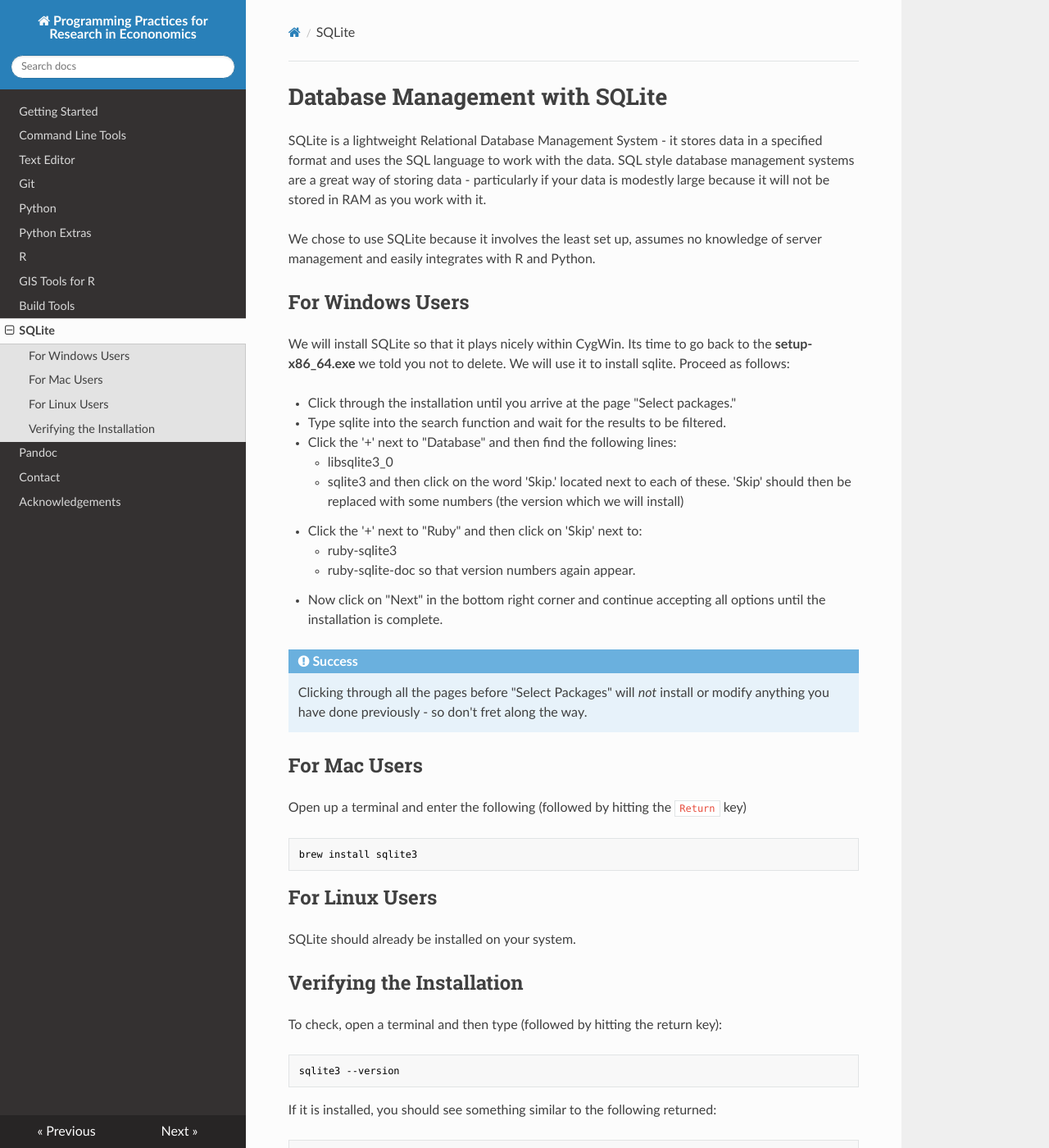
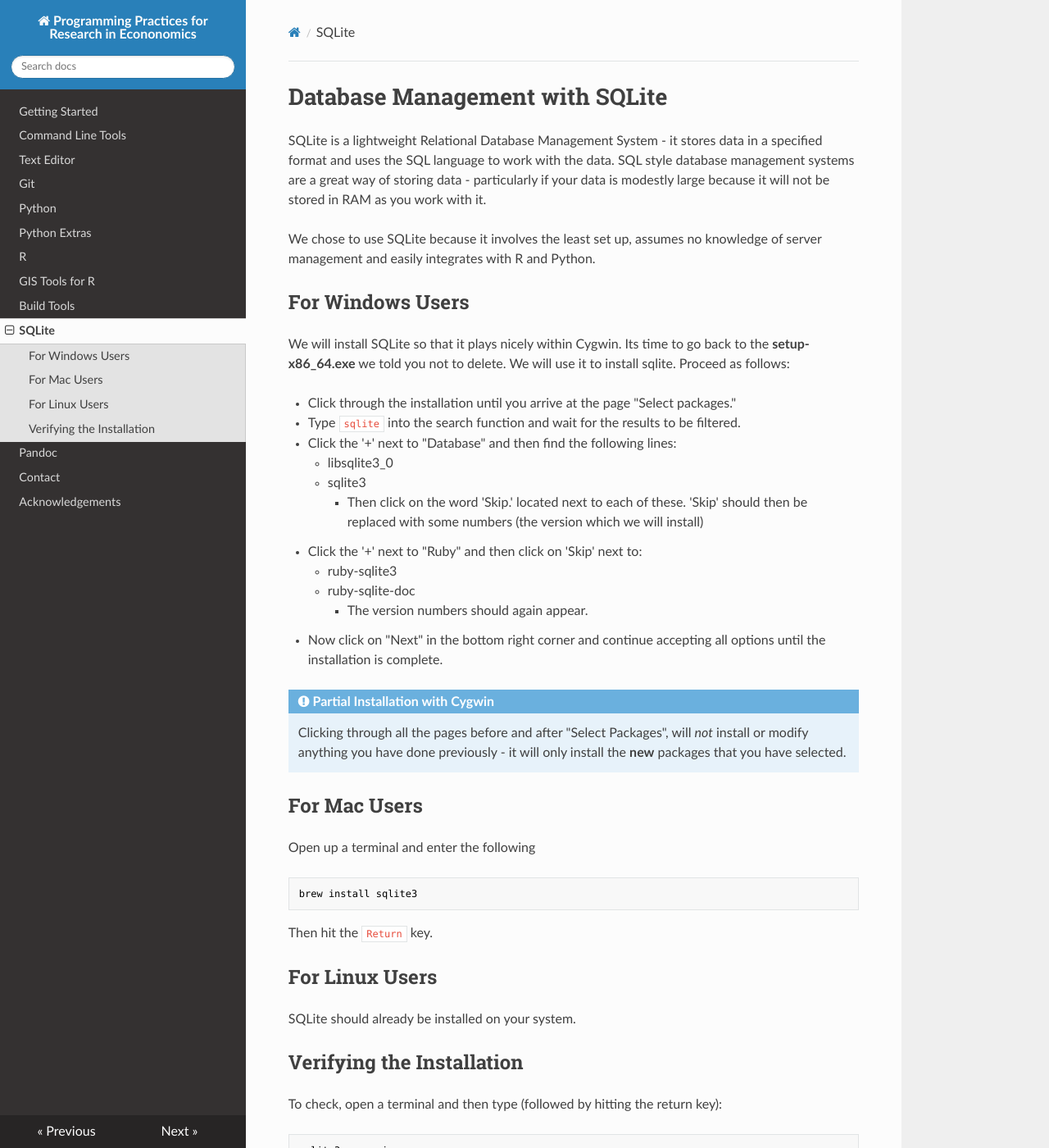
Before and after one commit to pp4rs/DEPRECATED-installation-guide, an MkDocs documentation site: the page built from docs/sqlite.md, in a window 1280 px wide and 1400 px high. Shown: the whole window at 82% size. Built offline with MkDocs 1.6.1, drawn with Linux system fonts in a browser that asks for light colours; nearby versions of some CDN libraries; old or Windows-style settings are respelled for this version of MkDocs.

Commit message:
snakemake and pandoc updates preparing for the 2017 release

````diff
--- a/docs/snakemake.md
+++ b/docs/snakemake.md
@@ -4,7 +4,7 @@
 It will allow us to control the execution of a set scripts by by running them from the command line.
 We will use make to automate the execution of our research projects with a "single click" so that our entire work flow is reproducible.
 
-!!! success "Why a Tool to Manage Project's Execution?"
+!!! tip "Why a Tool to Manage Project's Execution?"
     We strongly believe in using build tools to manage the execution of a research project - and we hope that by the end of the course you do too.
 
     Some reasons we push this topic are:
--- a/docs/sqlite.md
+++ b/docs/sqlite.md
@@ -8,31 +8,33 @@
 
 ## For Windows Users
 
-We will install SQLite so that it plays nicely within CygWin.
+We will install SQLite so that it plays nicely within Cygwin.
 Its time to go back to the **setup-x86_64.exe** we told you not to delete. We will use it to install sqlite.
 Proceed as follows:
 
-* Click through the installation until you arrive at the page "Select packages."
-* Type sqlite into the search function and wait for the results to be filtered.
-* Click the '+' next to "Database" and then find the following lines:
-    * libsqlite3_0
-    * sqlite3
- and then click on the word 'Skip.' located next to each of these. 'Skip' should then be replaced with some numbers (the version which we will install)
-* Click the '+' next to "Ruby" and then click on 'Skip' next to:
-    * ruby-sqlite3
-    * ruby-sqlite-doc
-so that version numbers again appear.
-* Now click on "Next" in the bottom right corner and continue accepting all options until the installation is complete.
+*   Click through the installation until you arrive at the page "Select packages."
+*   Type `sqlite` into the search function and wait for the results to be filtered.
+*   Click the '+' next to "Database" and then find the following lines:
+    +   libsqlite3_0
+    +   sqlite3
+        *   Then click on the word 'Skip.' located next to each of these. 'Skip' should then be replaced with some numbers (the version which we will install)
+*   Click the '+' next to "Ruby" and then click on 'Skip' next to:
+    *   ruby-sqlite3
+    *   ruby-sqlite-doc
+        *   The version numbers should again appear.
+*   Now click on "Next" in the bottom right corner and continue accepting all options until the installation is complete.
 
-!!! success
-    Clicking through all the pages before "Select Packages" will *not* install or modify anything you have done previously - so don't fret along the way.
+!!! success "Partial Installation with Cygwin"
+    Clicking through all the pages before and after "Select Packages", will *not* install or modify anything you have done previously - it will only install the **new** packages that you have selected.
 
 ## For Mac Users
 
-Open up a terminal and enter the following (followed by hitting the `Return` key)
+Open up a terminal and enter the following
 ```bash
 brew install sqlite3
 ```
+Then hit the `Return` key.
+
 ## For Linux Users
 
 SQLite should already be installed on your system.
````
